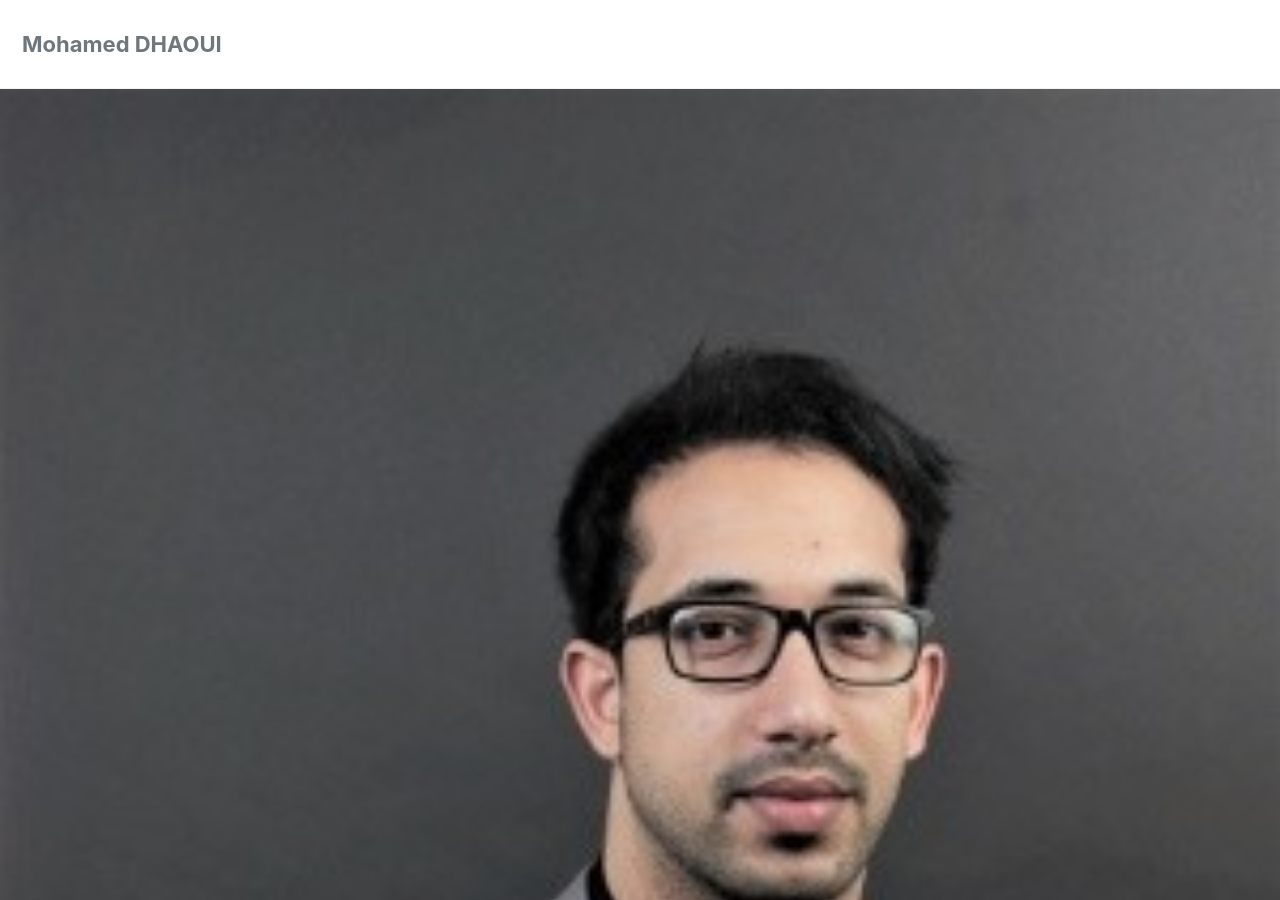
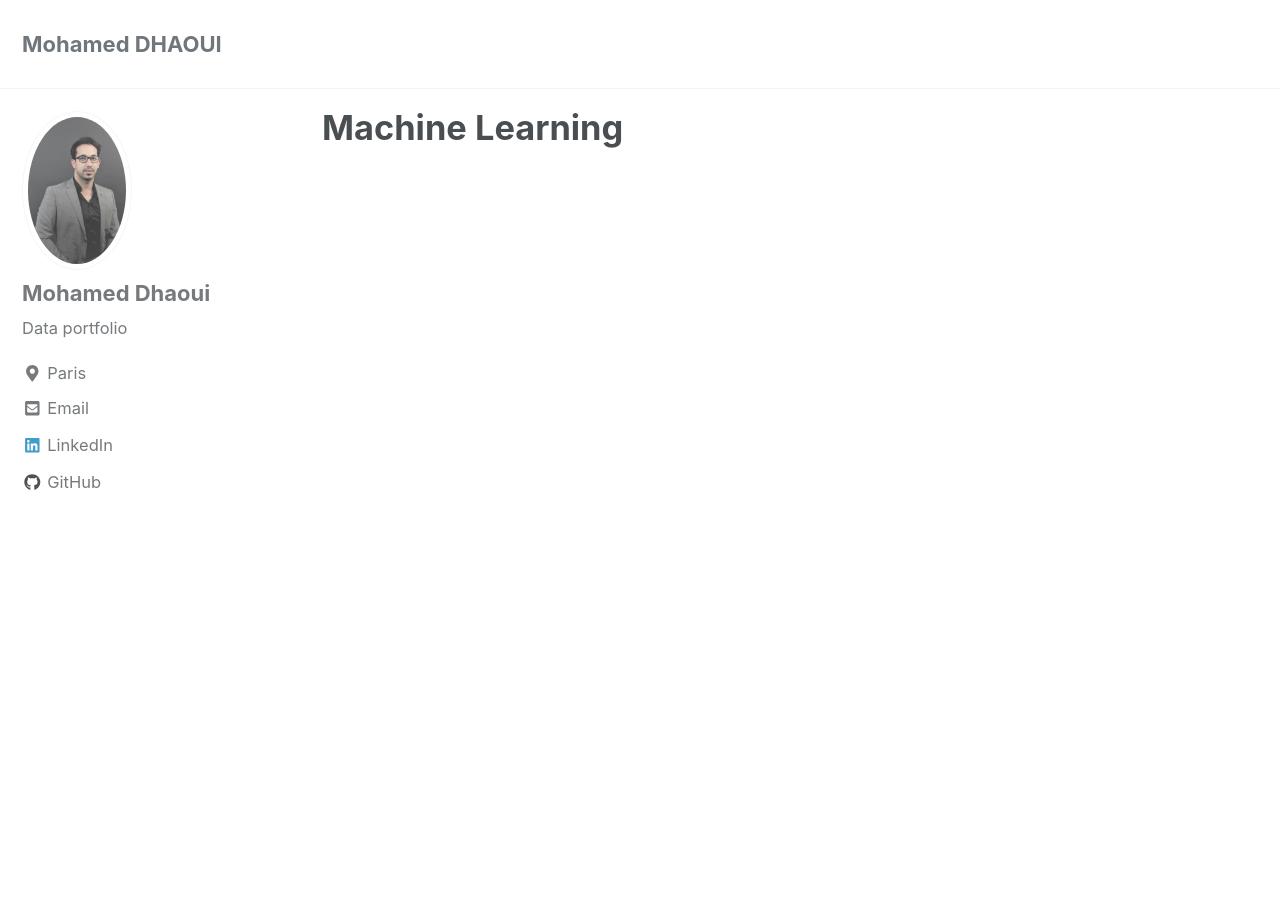
Before and after one commit to mohameddhaoui/mohameddhaoui.github.io, a Jekyll site: the page built from _pages/machinelearning.md, in a window 1280 px wide and 900 px high. Built offline with Jekyll 4.4.1, drawn with Linux system fonts in a browser that asks for light colours; cached includes are drawn as plain includes.

Commit message:
Update machinelearning.md

```diff
--- a/_pages/machinelearning.md
+++ b/_pages/machinelearning.md
@@ -3,9 +3,6 @@ layout: archive
 permalink: /machine-learning/
 title : " Machine Learning "
 author_profile : true
-header :
-  image : "/images/index.png"
-
 ---
 
 {% for tag in group_names %}
```
